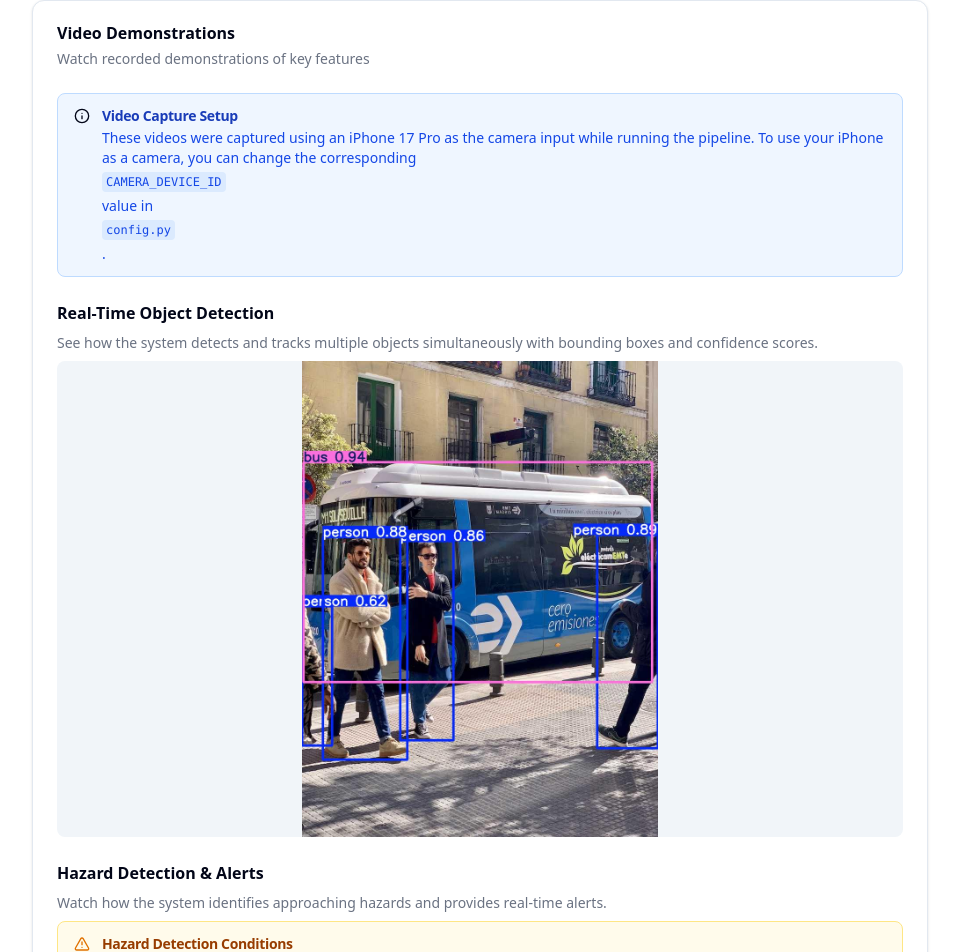
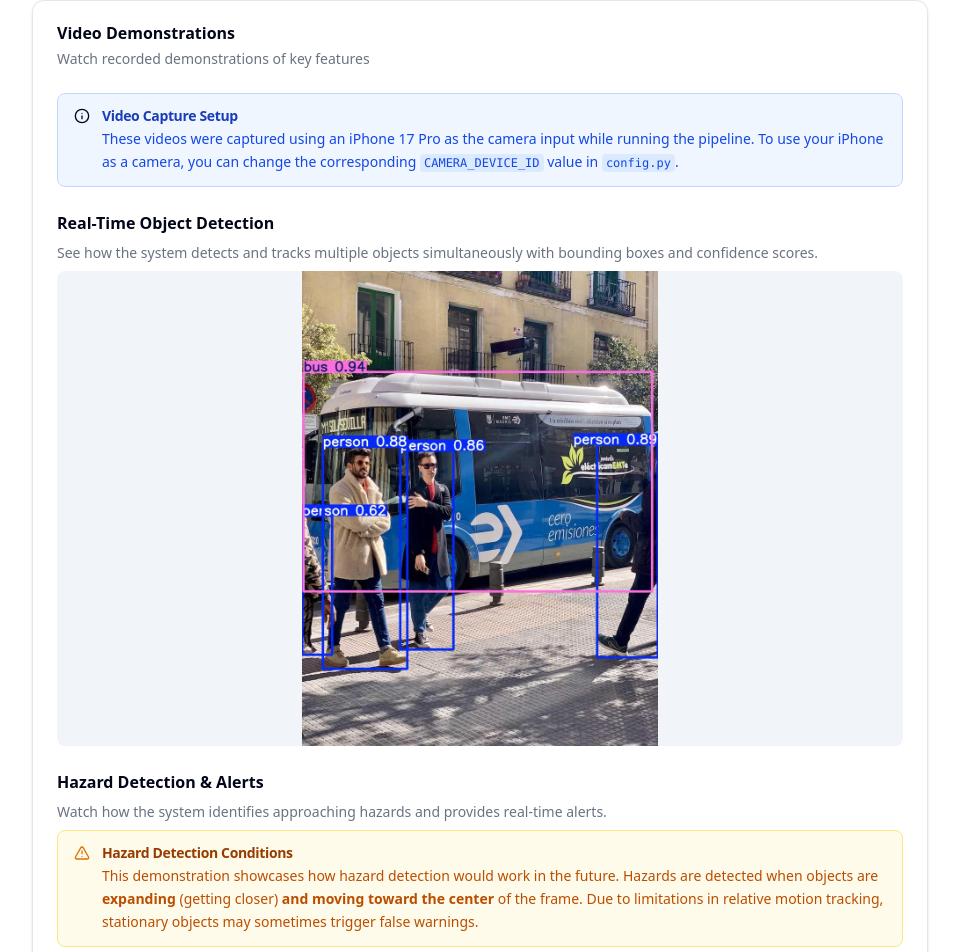
Before and after one commit to sorryshady/stats-507-assignment, a Next.js app in the folder frontend/: page /demo in a window 1280 px wide. Shown: the part 594-1546 px from the top of the page, without its empty margins (160-1119 px from the left). Built offline with nearby package versions, Linux system fonts and the light colour scheme.

Commit message:
fixed alert description issues

```diff
--- a/frontend/app/demo/page.tsx
+++ b/frontend/app/demo/page.tsx
@@ -98,9 +98,10 @@ export default function DemoPage() {
                 Video Capture Setup
               </AlertTitle>
               <AlertDescription className="text-blue-700 dark:text-blue-400/90">
-                These videos were captured using an iPhone 17 Pro as the camera
-                input while running the pipeline. To use your iPhone as a
-                camera, you can change the corresponding{" "}
+                <p>
+                  These videos were captured using an iPhone 17 Pro as the
+                  camera input while running the pipeline. To use your iPhone as
+                  a camera, you can change the corresponding{" "}
                   <code className="bg-blue-100 dark:bg-blue-900 px-1 py-0.5 rounded text-xs">
                     CAMERA_DEVICE_ID
                   </code>{" "}
@@ -109,6 +110,7 @@ export default function DemoPage() {
                     config.py
                   </code>
                   .
+                </p>
               </AlertDescription>
             </Alert>
             <div className="space-y-2">
@@ -161,12 +163,18 @@ export default function DemoPage() {
                   Hazard Detection Conditions
                 </AlertTitle>
                 <AlertDescription className="text-amber-700 dark:text-amber-400/90">
+                  <p>
                     This demonstration showcases how hazard detection would work
                     in the future. Hazards are detected when objects are{" "}
-                  <strong>expanding</strong> (getting closer){" "}
-                  <strong>and moving toward the center</strong> of the frame.
-                  Due to limitations in relative motion tracking, stationary
-                  objects may sometimes trigger false warnings.
+                    <strong className="inline">expanding</strong> (getting
+                    closer){" "}
+                    <strong className="inline">
+                      and moving toward the center
+                    </strong>{" "}
+                    of the frame. Due to limitations in relative motion
+                    tracking, stationary objects may sometimes trigger false
+                    warnings.
+                  </p>
                 </AlertDescription>
               </Alert>
               <div className="aspect-video bg-muted rounded-lg flex items-center justify-center overflow-hidden">
```
Lines whose indentation alone changed are shown as unchanged.
